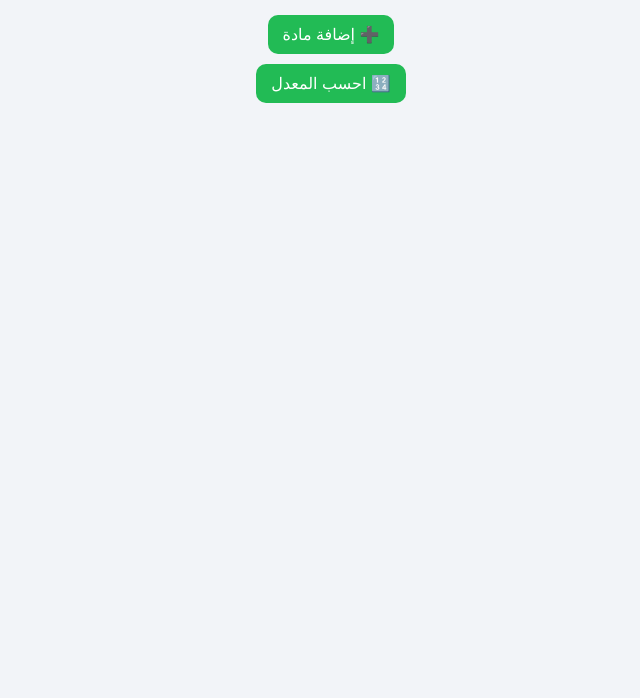
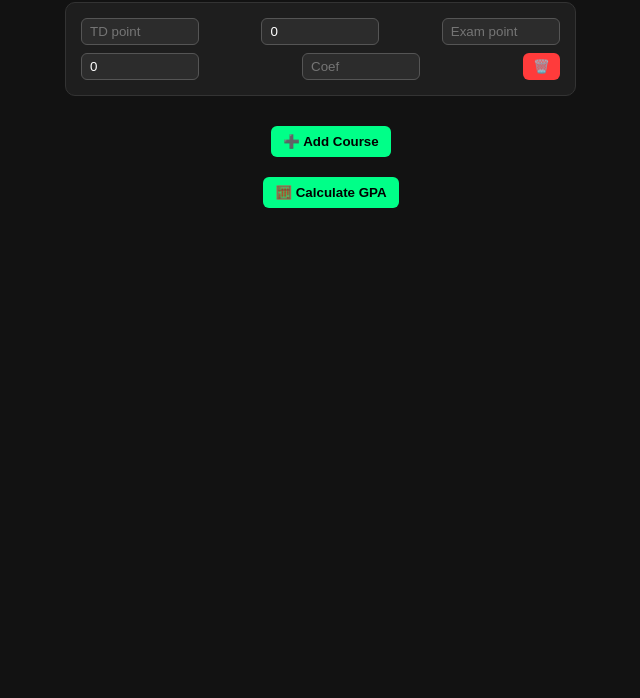
Before and after one commit to brhmohammed077-stack/Gpa-calculator, a plain HTML site: page index.html in a window 1280 px wide. Shown: the part 102-800 px from the top of the page, without its empty margins (309-949 px from the left). Drawn offline with Linux system fonts and the light colour scheme.

Commit message:
Update index.html

```diff
--- a/index.html
+++ b/index.html
@@ -1,114 +1,164 @@
 <!DOCTYPE html>
-<html lang="ar">
+<html lang="en">
 <head>
-  <meta charset="UTF-8">
-  <meta name="viewport" content="width=device-width, initial-scale=1.0">
-  <title>حاسبة المعدل</title>
+  <meta charset="UTF-8" />
+  <meta name="viewport" content="width=device-width, initial-scale=1.0" />
+  <title>GPA Calculator</title>
   <style>
     body {
-      font-family: "Tajawal", sans-serif;
-      background: #f2f4f8;
+      font-family: 'Segoe UI', Tahoma, Geneva, Verdana, sans-serif;
+      background-color: #121212;
+      color: #f0f0f0;
+      display: flex;
+      flex-direction: column;
+      align-items: center;
+      margin: 0;
       padding: 20px;
+    }
+
+    h1 {
+      color: #00ff88;
+      font-size: 2em;
       text-align: center;
-      direction: rtl;
-    }
-    h1 {
-      color: #2b5;
       margin-bottom: 20px;
     }
-    .subject {
-      background: white;
-      border-radius: 15px;
+
+    .course {
+      background-color: #1e1e1e;
+      border: 1px solid #333;
+      border-radius: 10px;
       padding: 15px;
-      margin-bottom: 15px;
-      box-shadow: 0 2px 5px rgba(0,0,0,0.1);
+      margin-bottom: 10px;
+      width: 90%;
+      max-width: 500px;
+      display: flex;
+      flex-wrap: wrap;
+      gap: 8px;
+      justify-content: space-between;
+      align-items: center;
     }
+
     input {
-      width: 70px;
-      padding: 5px;
-      margin: 5px;
-      text-align: center;
-      border: 1px solid #ccc;
-      border-radius: 8px;
+      background-color: #2c2c2c;
+      border: 1px solid #555;
+      border-radius: 6px;
+      color: #fff;
+      padding: 5px 8px;
+      width: 100px;
     }
+
     button {
-      background: #2b5;
-      color: white;
+      background-color: #00ff88;
+      color: #000;
       border: none;
-      padding: 10px 15px;
-      border-radius: 10px;
-      font-size: 16px;
+      border-radius: 6px;
+      padding: 8px 12px;
       cursor: pointer;
-      margin-top: 10px;
+      font-weight: bold;
+      transition: 0.3s;
     }
+
     button:hover {
-      background: #249;
+      background-color: #00cc6a;
     }
+
+    #add-course {
+      margin: 20px 0;
+    }
+
     #result {
-      font-size: 20px;
-      margin-top: 20px;
-      color: #333;
-      font-weight: bold;
+      font-size: 1.3em;
+      color: #00ff88;
+      margin-top: 15px;
+    }
+
+    .delete-btn {
+      background-color: #ff3b3b;
+      color: #fff;
+      padding: 6px 10px;
+    }
+
+    .delete-btn:hover {
+      background-color: #d62d2d;
+    }
+
+    @media (max-width: 600px) {
+      input {
+        width: 80px;
+      }
     }
   </style>
 </head>
 <body>
-  <h1>📘 حاسبة المعدل</h1>
-  <div id="subjects"></div>
-  <button onclick="addSubject()">➕ إضافة مادة</button><br>
-  <button onclick="calculate()">🔢 احسب المعدل</button>
+  <h1>تحيا ولاد ميمون</h1>
+
+  <div id="courses"></div>
+
+  <button id="add-course">➕ Add Course</button>
+  <button id="calculate">🧮 Calculate GPA</button>
+
   <div id="result"></div>
 
   <script>
-    function addSubject() {
-      const container = document.getElementById('subjects');
-      const div = document.createElement('div');
-      div.className = 'subject';
+    const coursesDiv = document.getElementById("courses");
+    const addBtn = document.getElementById("add-course");
+    const calcBtn = document.getElementById("calculate");
+    const resultDiv = document.getElementById("result");
+
+    function createCourse() {
+      const div = document.createElement("div");
+      div.className = "course";
       div.innerHTML = `
-        <label>TD:</label><input type="number" step="0.01" class="td">
-        <label>%TD:</label><input type="number" step="0.01" class="ptd" placeholder="مثلاً 0.4 أو 40">
-        <label>Exam:</label><input type="number" step="0.01" class="exam">
-        <label>%Exam:</label><input type="number" step="0.01" class="pexam" placeholder="مثلاً 0.6 أو 60">
-        <label>معامل:</label><input type="number" step="0.01" class="coeff" value="1">
+        <input type="number" placeholder="TD point" step="0.01">
+        <input type="number" placeholder="TD %" value="0" step="1">
+        <input type="number" placeholder="Exam point" step="0.01">
+        <input type="number" placeholder="Exam %" value="0" step="1">
+        <input type="number" placeholder="Coef" step="0.01">
+        <button class="delete-btn">🗑️</button>
       `;
-      container.appendChild(div);
+
+      div.querySelector(".delete-btn").onclick = () => div.remove();
+      coursesDiv.appendChild(div);
     }
 
-    function calculate() {
-      const subjects = document.getElementsByClassName('subject');
+    addBtn.onclick = createCourse;
+
+    calcBtn.onclick = () => {
+      const courses = document.querySelectorAll(".course");
       let totalWeighted = 0;
-      let totalCoeff = 0;
+      let totalCoef = 0;
 
-      for (let s of subjects) {
-        let td = parseFloat(s.querySelector('.td').value) || 0;
-        let ptd = parseFloat(s.querySelector('.ptd').value) || 0;
-        let exam = parseFloat(s.querySelector('.exam').value) || 0;
-        let pexam = parseFloat(s.querySelector('.pexam').value) || 0;
-        let coeff = parseFloat(s.querySelector('.coeff').value) || 1;
+      courses.forEach(course => {
+        const tdPoint = parseFloat(course.children[0].value) || 0;
+        const tdPerc = parseFloat(course.children[1].value) / 100 || 0;
+        const examPoint = parseFloat(course.children[2].value) || 0;
+        const examPerc = parseFloat(course.children[3].value) / 100 || 0;
+        const coef = parseFloat(course.children[4].value) || 0;
 
-        // تحويل النسبة المئوية إلى رقم عشري إن كانت أكبر من 1
-        if (ptd > 1) ptd = ptd / 100;
-        if (pexam > 1) pexam = pexam / 100;
+        let subjectResult = 0;
 
-        // القاعدة الخاصة: إذا لم يُدخل أحد الجزأين ونسبة الآخر = 1، يُحسب وحده
-        let mark = 0;
-        if (exam === 0 && (ptd === 1 || ptd === 100)) {
-          mark = td;
-        } else if (td === 0 && (pexam === 1 || pexam === 100)) {
-          mark = exam;
+        if (examPoint === 0 && tdPoint > 0 && (tdPerc === 1 || tdPerc === 100)) {
+          subjectResult = tdPoint * coef;
+        } else if (tdPoint === 0 && examPoint > 0 && (examPerc === 1 || examPerc === 100)) {
+          subjectResult = examPoint * coef;
         } else {
-          mark = (td * ptd) + (exam * pexam);
+          subjectResult = ((tdPoint * tdPerc) + (examPoint * examPerc)) * coef;
         }
 
-        totalWeighted += mark * coeff;
-        totalCoeff += coeff;
+        totalWeighted += subjectResult;
+        totalCoef += coef;
+      });
+
+      if (totalCoef > 0) {
+        const gpa = (totalWeighted / totalCoef).toFixed(2);
+        resultDiv.innerHTML = `🎯 Your GPA is: <strong>${gpa}</strong>`;
+      } else {
+        resultDiv.innerHTML = "⚠️ Please enter valid data.";
       }
+    };
 
-      let avg = totalWeighted / totalCoeff;
-      if (isNaN(avg)) avg = 0;
-
-      document.getElementById('result').innerText = `المعدل العام: ${avg.toFixed(2)}`;
-    }
+    // Start with one course by default
+    createCourse();
   </script>
 </body>
 </html>
```
